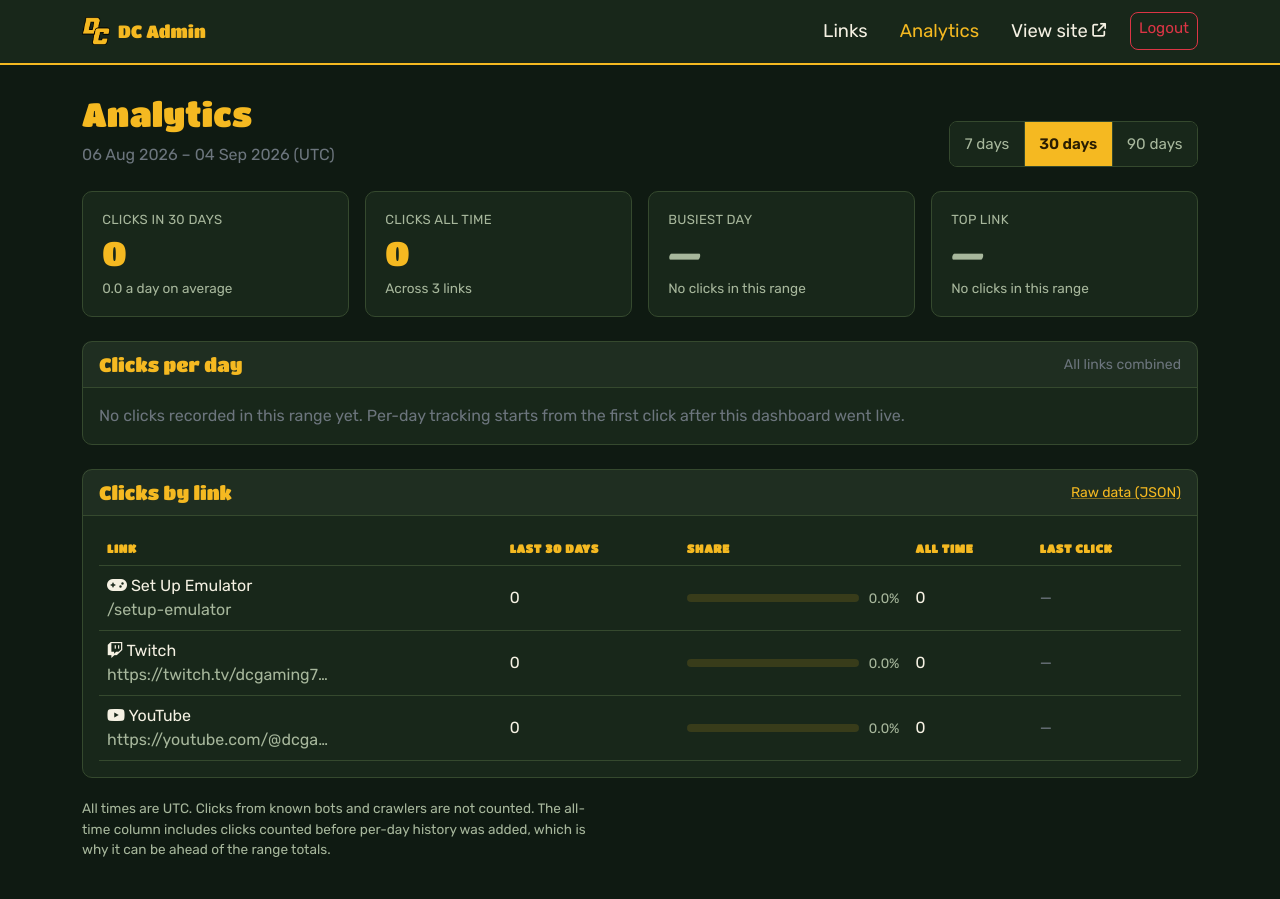
After one commit to pxlhierarchy/dc-gaming-linktree, a Flask app: page /admin/analytics in a window 1280 px wide. The commit adds this page. Run offline with Flask 3, Linux system fonts and the light colour scheme; a user stored in the database is signed in.

Commit message:
Add click analytics dashboard
Link.clicks was a single lifetime counter: it could say a link had 400
clicks but not whether they arrived yesterday or over a year, which is
the actual question. Adds a click_event table storing one timestamped
row per click, so any date range can be counted after the fact.

Link.clicks is kept rather than derived from those rows - it holds the
totals from before the table existed, and it keeps /track/ meaningful if
an insert is ever lost. The page shows both and footnotes why all-time
can be ahead of the range.

/admin/analytics renders stat tiles, a clicks-per-day bar chart and a
per-link breakdown over 7/30/90 days; /admin/analytics.json returns the
same figures. The range lives in the URL so it survives a refresh.

Also on /track/:

- Bots are redirected but no longer counted. A page that is nothing but
  links is exactly what crawlers walk, and counting them made the
  numbers fiction. Verified against Googlebot, Discordbot, curl and
  python-requests, plus five real browser strings to confirm genuine
  visitors are not dropped.
- A failed write can no longer 500 a working link. Sending the visitor
  onward matters more than the statistic.
- Deleting a link now deletes its events explicitly, because SQLite does
  not enforce ON DELETE CASCADE without PRAGMA foreign_keys.

Timestamps in click_event are naive UTC: aware and naive datetimes raise
TypeError when compared, and SQLite and Postgres disagree about which
kind a plain DateTime column returns. Days are bucketed in Python rather
than SQL, since strftime/date_trunc/CAST-to-date differ across the two.

Deploy note: run `flask --app app init-db` against production before
deploying. It only adds the missing table and leaves the existing ones
alone; without it /admin/analytics returns 500.

Co-Authored-By: Claude Opus 5 (1M context) <noreply@anthropic.com>
Claude-Session: https://claude.ai/code/session_019ZgaNyQRTcMd1zKpsu2wL6

```diff
--- a/app.py
+++ b/app.py
@@ -4,7 +4,7 @@ from flask_login import (
     LoginManager, UserMixin, login_user, login_required, logout_user, current_user
 )
 from werkzeug.security import generate_password_hash, check_password_hash
-from datetime import datetime, timezone
+from datetime import datetime, timedelta, time, timezone
 import logging
 import os
 import traceback
@@ -22,6 +22,17 @@ logger = logging.getLogger(__name__)
 def utcnow():
     """Timezone-aware UTC timestamp (datetime.utcnow() is deprecated)."""
     return datetime.now(timezone.utc)
+
+
+def utcnow_naive():
+    """Naive UTC timestamp, for columns that get compared to a cutoff.
+
+    Aware and naive datetimes raise TypeError when compared, and SQLite and
+    Postgres do not agree on which kind they hand back for a plain DateTime
+    column. Analytics filters by date range constantly, so ClickEvent keeps
+    every value - stored and compared - naive UTC.
+    """
+    return datetime.now(timezone.utc).replace(tzinfo=None)
 
 
 # Vercel sets VERCEL=1 in every build and runtime environment.
@@ -121,6 +132,27 @@ class Link(db.Model):
         }
 
 
+class ClickEvent(db.Model):
+    """One row per link click, so clicks can be counted over a date range.
+
+    Link.clicks stays as the all-time counter rather than being derived from
+    these rows: it holds the totals from before this table existed, and it
+    keeps working if a single insert here is ever lost.
+    """
+    __tablename__ = 'click_event'
+
+    id = db.Column(db.Integer, primary_key=True)
+    link_id = db.Column(
+        db.Integer,
+        db.ForeignKey('link.id', ondelete='CASCADE'),
+        nullable=False, index=True,
+    )
+    # Naive UTC - see utcnow_naive(). Indexed because every dashboard query
+    # filters on it.
+    created_at = db.Column(db.DateTime, default=utcnow_naive,
+                           nullable=False, index=True)
+
+
 class Preferences(db.Model):
     id = db.Column(db.Integer, primary_key=True)
     user_id = db.Column(db.Integer, db.ForeignKey('user.id'), nullable=False)
@@ -203,12 +235,42 @@ def setup_emulator():
     return render_template('setup_emulator.html')
 
 
+# Crawlers follow plain <a href> links, and a page that is nothing but links is
+# exactly what they walk. Counting them turns the dashboard into fiction. A
+# substring match will not catch every bot, but it catches the volume.
+BOT_UA_MARKERS = (
+    'bot', 'crawl', 'spider', 'slurp', 'facebookexternalhit', 'preview',
+    'fetch', 'monitor', 'headless', 'curl', 'wget', 'python-requests',
+    'scrapy', 'httpclient', 'okhttp', 'go-http-client', 'embed', 'validator',
+)
+
+
+def looks_automated(user_agent):
+    """True if this request should not be counted as a human click."""
+    ua = (user_agent or '').lower()
+    if not ua:
+        # Every real browser sends a User-Agent. An empty one is a script.
+        return True
+    return any(marker in ua for marker in BOT_UA_MARKERS)
+
+
 @app.route('/track/<int:id>')
 def track_click(id):
-    """Track link clicks and redirect to the target URL"""
+    """Count a link click and redirect to the target URL."""
     link = db.get_or_404(Link, id)
-    link.clicks = (link.clicks or 0) + 1
-    db.session.commit()
+
+    if not looks_automated(request.headers.get('User-Agent')):
+        try:
+            link.clicks = (link.clicks or 0) + 1
+            db.session.add(ClickEvent(link_id=link.id))
+            db.session.commit()
+        except Exception:
+            # Sending the visitor onward matters more than the statistic.
+            # A failed write must never surface as a 500 on a working link.
+            logger.error("Could not record click for link %s: %s",
+                         id, traceback.format_exc())
+            db.session.rollback()
+
     return redirect(link.url)
 
 
@@ -336,6 +398,10 @@ def delete_link(id):
         if link.user_id != current_user.id:
             return jsonify({'success': False, 'message': 'Unauthorized'}), 403
 
+        # SQLite does not enforce ON DELETE CASCADE unless PRAGMA
+        # foreign_keys is on, so clear the click history explicitly. On
+        # Postgres this is a no-op the constraint would have done anyway.
+        ClickEvent.query.filter_by(link_id=link.id).delete(synchronize_session=False)
         db.session.delete(link)
         db.session.commit()
         return jsonify({'success': True})
@@ -361,6 +427,153 @@ def reorder_links():
         logger.error("Error reordering links: %s", traceback.format_exc())
         db.session.rollback()
         return jsonify({'success': False, 'message': str(e)}), 500
+
+
+# ---- Analytics -----------------------------------------------------------
+# Offered ranges, in days. Keep this short - a range picker with eight options
+# is a menu, not a control.
+CLICK_RANGES = (7, 30, 90)
+DEFAULT_CLICK_RANGE = 30
+
+
+def click_analytics(user_id, days):
+    """Everything the analytics dashboard renders, for one owner and range.
+
+    Days are bucketed in Python rather than with SQL date functions:
+    strftime(), date_trunc() and CAST-to-date differ across SQLite and
+    Postgres, and this site's click volume makes the round trip free.
+    """
+    links = (Link.query.filter_by(user_id=user_id)
+             .order_by(Link.position, Link.created_at.desc()).all())
+    link_ids = [link.id for link in links]
+
+    end_day = utcnow_naive().date()
+    start_day = end_day - timedelta(days=days - 1)
+    # Midnight UTC on the first day, so the range is whole days, not "N * 24h
+    # ago" - a partial first day makes the leftmost bar look like a slump.
+    cutoff = datetime.combine(start_day, time.min)
+
+    events = []
+    last_seen = {}
+    tracked_total = 0
+    tracking_since = None
+
+    if link_ids:
+        events = (db.session.query(ClickEvent.link_id, ClickEvent.created_at)
+                  .filter(ClickEvent.link_id.in_(link_ids),
+                          ClickEvent.created_at >= cutoff)
+                  .all())
+
+        # All-time, so the table can show when each link was last used and the
+        # page can say honestly how far back per-day history actually goes.
+        for link_id, last, count in (
+            db.session.query(ClickEvent.link_id,
+                             db.func.max(ClickEvent.created_at),
+                             db.func.count(ClickEvent.id))
+            .filter(ClickEvent.link_id.in_(link_ids))
+            .group_by(ClickEvent.link_id).all()
+        ):
+            last_seen[link_id] = last
+            tracked_total += count
+
+        tracking_since = (db.session.query(db.func.min(ClickEvent.created_at))
+                          .filter(ClickEvent.link_id.in_(link_ids)).scalar())
+
+    # Zero-filled day buckets: a day with no clicks is a real zero and has to
+    # occupy width on the chart, or the time axis lies.
+    buckets = {start_day + timedelta(days=i): 0 for i in range(days)}
+    per_link = {link_id: 0 for link_id in link_ids}
+    for link_id, created_at in events:
+        day = created_at.date()
+        # Both counters move together, so the tiles, the chart and the table
+        # can never disagree - a row timestamped in the future by clock skew
+        # is dropped from all three rather than from only one.
+        if day in buckets:
+            buckets[day] += 1
+            per_link[link_id] = per_link.get(link_id, 0) + 1
+
+    series = [
+        {'date': day.isoformat(),
+         # Built by hand rather than with strftime: the no-pad day directive
+         # is %-d on Linux and %#d on Windows, and this runs on both.
+         'label': '{} {}'.format(day.strftime('%b'), day.day),
+         'clicks': count}
+        for day, count in sorted(buckets.items())
+    ]
+
+    total_range = sum(per_link.values())
+    rows = [{
+        'id': link.id,
+        'title': link.title,
+        'url': link.url,
+        'icon': link.icon or 'fas fa-link',
+        'range_clicks': per_link.get(link.id, 0),
+        'all_time': link.clicks or 0,
+        # Share of the selected range, so the bar and the number agree.
+        'share': round(per_link.get(link.id, 0) * 100.0 / total_range, 1) if total_range else 0.0,
+        'last_click': last_seen.get(link.id),
+    } for link in links]
+    rows.sort(key=lambda row: (-row['range_clicks'], -row['all_time'], row['title'].lower()))
+
+    busiest = max(series, key=lambda point: point['clicks']) if series else None
+    if busiest and not busiest['clicks']:
+        busiest = None
+
+    return {
+        'days': days,
+        'ranges': CLICK_RANGES,
+        'series': series,
+        'rows': rows,
+        'total_range': total_range,
+        'total_all_time': sum(link.clicks or 0 for link in links),
+        'daily_average': round(total_range / days, 1) if days else 0.0,
+        'busiest': busiest,
+        'top_link': next((row for row in rows if row['range_clicks']), None),
+        'tracking_since': tracking_since,
+        'tracked_total': tracked_total,
+        'start_day': start_day,
+        'end_day': end_day,
+    }
+
+
+def _requested_range():
+    """Read ?days= and clamp it to an offered range."""
+    try:
+        days = int(request.args.get('days', DEFAULT_CLICK_RANGE))
+    except (TypeError, ValueError):
+        return DEFAULT_CLICK_RANGE
+    return days if days in CLICK_RANGES else DEFAULT_CLICK_RANGE
+
+
+@app.route('/admin/analytics')
+@login_required
+def admin_analytics():
+    """Click dashboard: totals, clicks per day, and a per-link breakdown."""
+    return render_template('admin_analytics.html',
+                           stats=click_analytics(current_user.id, _requested_range()))
+
+
+@app.route('/admin/analytics.json')
+@login_required
+def admin_analytics_json():
+    """The same figures as JSON, for exporting or checking a number by hand."""
+    stats = click_analytics(current_user.id, _requested_range())
+    return jsonify({
+        'days': stats['days'],
+        'from': stats['start_day'].isoformat(),
+        'to': stats['end_day'].isoformat(),
+        'total_in_range': stats['total_range'],
+        'total_all_time': stats['total_all_time'],
+        'per_day': stats['series'],
+        'links': [{
+            'id': row['id'],
+            'title': row['title'],
+            'url': row['url'],
+            'clicks_in_range': row['range_clicks'],
+            'clicks_all_time': row['all_time'],
+            'last_click': row['last_click'].isoformat() + 'Z' if row['last_click'] else None,
+        } for row in stats['rows']],
+    })
 
 
 # ---- Preferences ---------------------------------------------------------
--- a/static/admin.css
+++ b/static/admin.css
@@ -346,3 +346,165 @@ textarea.form-control { min-height: 96px; }
         transition-duration: 0.01ms !important;
     }
 }
+
+/* --------------------------------------------------------------------------
+   Analytics dashboard
+   -------------------------------------------------------------------------- */
+.analytics-head {
+    display: flex;
+    flex-wrap: wrap;
+    align-items: flex-end;
+    justify-content: space-between;
+    gap: 1rem;
+    margin-bottom: 1.5rem;
+}
+
+/* Range picker: segmented control, links not buttons - the range lives in the
+   URL so it survives a refresh. */
+.range-picker {
+    display: flex;
+    border: 1px solid var(--border);
+    border-radius: 8px;
+    overflow: hidden;
+}
+
+.range-btn {
+    padding: 0 0.9rem;
+    min-height: 44px;
+    display: inline-flex;
+    align-items: center;
+    color: var(--text-muted);
+    text-decoration: none;
+    font-size: 0.95rem;
+    white-space: nowrap;
+    background-color: var(--surface);
+    border-right: 1px solid var(--border);
+}
+
+.range-btn:last-child { border-right: 0; }
+.range-btn:hover      { color: var(--text); }
+
+.range-btn.is-active {
+    background-color: var(--accent);
+    color: var(--accent-ink);
+    font-weight: 600;
+}
+
+/* Stat tiles. The number is the chart here - four headline figures that would
+   each be a one-bar bar chart otherwise. */
+.stat-row {
+    display: grid;
+    grid-template-columns: repeat(auto-fit, minmax(190px, 1fr));
+    gap: 1rem;
+    margin-bottom: 1.5rem;
+}
+
+.stat-tile {
+    background-color: var(--surface);
+    border: 1px solid var(--border);
+    border-radius: 10px;
+    padding: 1.1rem 1.2rem;
+}
+
+.stat-label {
+    margin: 0 0 0.35rem;
+    font-size: 0.82rem;
+    letter-spacing: 0.02em;
+    text-transform: uppercase;
+    color: var(--text-muted);
+}
+
+.stat-value {
+    margin: 0;
+    font-family: var(--font-display);
+    font-size: clamp(1.6rem, 4vw, 2.1rem);
+    line-height: 1.1;
+    color: var(--accent);
+}
+
+/* A link title is words, not a figure - it needs to wrap and cannot carry the
+   full display size. */
+.stat-value--sm {
+    font-size: clamp(1.05rem, 2.6vw, 1.3rem);
+    overflow-wrap: anywhere;
+}
+
+.stat-value--empty { color: var(--text-muted); }
+
+.stat-note {
+    margin: 0.4rem 0 0;
+    font-size: 0.85rem;
+    color: var(--text-muted);
+}
+
+/* Fixed height so the canvas has something to be responsive against - Chart.js
+   with maintainAspectRatio:false collapses to 0 in an auto-height parent. */
+.chart-frame {
+    position: relative;
+    height: 300px;
+}
+
+@media (min-width: 900px) {
+    .chart-frame { height: 340px; }
+}
+
+.table .num {
+    font-variant-numeric: tabular-nums;
+}
+
+/* Share bar: same value as the number beside it, there to make the ranking
+   scannable rather than to add information. */
+.share {
+    display: flex;
+    align-items: center;
+    gap: 0.6rem;
+    min-width: 120px;
+}
+
+.share-track {
+    flex: 1;
+    height: 8px;
+    border-radius: 4px;
+    background-color: rgba(245, 185, 33, 0.14);
+    overflow: hidden;
+}
+
+.share-fill {
+    display: block;
+    height: 100%;
+    border-radius: 4px;
+    background-color: var(--accent);
+}
+
+.share-num {
+    font-size: 0.85rem;
+    color: var(--text-muted);
+    font-variant-numeric: tabular-nums;
+    white-space: nowrap;
+}
+
+.analytics-footnote {
+    margin-top: 1.25rem;
+    font-size: 0.85rem;
+    color: var(--text-muted);
+    max-width: 60ch;
+}
+
+/* Bootstrap's default link blue has no place in this palette. */
+.card-header a,
+.analytics-footnote a {
+    color: var(--accent);
+    text-decoration-color: rgba(245, 185, 33, 0.45);
+}
+
+.card-header a:hover,
+.analytics-footnote a:hover { color: #ffc94a; }
+
+/* The analytics Link cell keeps title and URL in one wrapper so the stacked
+   mobile grid sees a single value item - see the comment in the template. */
+.link-cell-title { display: block; }
+.link-cell .cell-url { display: block; }
+
+/* A grid track of 1fr has an automatic minimum size, so a long URL would push
+   the value column past the card edge instead of being ellipsised. */
+.link-cell { min-width: 0; }
--- /dev/null
+++ b/templates/admin_analytics.html
@@ -0,0 +1,247 @@
+{% extends "admin_base.html" %}
+
+{% block title %}Analytics - DC Gaming Admin{% endblock %}
+
+{% block content %}
+<div class="analytics-head">
+    <div>
+        <h1 class="mb-1">Analytics</h1>
+        <p class="text-secondary mb-0">
+            {{ stats.start_day.strftime('%d %b %Y') }} &ndash; {{ stats.end_day.strftime('%d %b %Y') }}
+            <span class="text-nowrap">(UTC)</span>
+        </p>
+    </div>
+
+    {# A plain link group, not JS: the range is a URL, so it survives a
+       refresh and can be bookmarked. #}
+    <div class="range-picker" role="group" aria-label="Date range">
+        {% for days in stats.ranges %}
+        <a class="range-btn {% if days == stats.days %}is-active{% endif %}"
+           href="{{ url_for('admin_analytics', days=days) }}"
+           {% if days == stats.days %}aria-current="true"{% endif %}>{{ days }} days</a>
+        {% endfor %}
+    </div>
+</div>
+
+<!-- ============================ Stat tiles ============================ -->
+<div class="stat-row">
+    <div class="stat-tile">
+        <p class="stat-label">Clicks in {{ stats.days }} days</p>
+        <p class="stat-value">{{ '{:,}'.format(stats.total_range) }}</p>
+        <p class="stat-note">{{ stats.daily_average }} a day on average</p>
+    </div>
+    <div class="stat-tile">
+        <p class="stat-label">Clicks all time</p>
+        <p class="stat-value">{{ '{:,}'.format(stats.total_all_time) }}</p>
+        <p class="stat-note">Across {{ stats.rows|length }} link{{ '' if stats.rows|length == 1 else 's' }}</p>
+    </div>
+    <div class="stat-tile">
+        <p class="stat-label">Busiest day</p>
+        {% if stats.busiest %}
+        <p class="stat-value">{{ stats.busiest.clicks }}</p>
+        <p class="stat-note">{{ stats.busiest.label }}</p>
+        {% else %}
+        <p class="stat-value stat-value--empty">&mdash;</p>
+        <p class="stat-note">No clicks in this range</p>
+        {% endif %}
+    </div>
+    <div class="stat-tile">
+        <p class="stat-label">Top link</p>
+        {% if stats.top_link %}
+        <p class="stat-value stat-value--sm">{{ stats.top_link.title }}</p>
+        <p class="stat-note">{{ stats.top_link.range_clicks }} click{{ '' if stats.top_link.range_clicks == 1 else 's' }}
+            &middot; {{ stats.top_link.share }}% of the range</p>
+        {% else %}
+        <p class="stat-value stat-value--empty">&mdash;</p>
+        <p class="stat-note">No clicks in this range</p>
+        {% endif %}
+    </div>
+</div>
+
+<!-- ============================== Chart =============================== -->
+<div class="card mb-4">
+    <div class="card-header d-flex flex-wrap gap-2 justify-content-between align-items-center">
+        <h5 class="mb-0">Clicks per day</h5>
+        <span class="text-secondary small">All links combined</span>
+    </div>
+    <div class="card-body">
+        {% if stats.total_range %}
+        <div class="chart-frame">
+            <canvas id="clicksChart" role="img"
+                    aria-label="Clicks per day over the last {{ stats.days }} days. The per-link table below lists the same clicks by destination."></canvas>
+        </div>
+        {% else %}
+        <p class="text-secondary mb-0">
+            No clicks recorded in this range yet.
+            {% if not stats.tracked_total %}
+            Per-day tracking starts from the first click after this dashboard went live.
+            {% endif %}
+        </p>
+        {% endif %}
+    </div>
+</div>
+
+<!-- ============================== Table ============================== -->
+<div class="card">
+    <div class="card-header d-flex flex-wrap gap-2 justify-content-between align-items-center">
+        <h5 class="mb-0">Clicks by link</h5>
+        <a class="small" href="{{ url_for('admin_analytics_json', days=stats.days) }}"
+           target="_blank" rel="noopener">Raw data (JSON)</a>
+    </div>
+    <div class="card-body">
+        {% if stats.rows %}
+        <div class="table-responsive">
+            <table class="table table-stack align-middle mb-0">
+                <thead>
+                    <tr>
+                        <th scope="col">Link</th>
+                        <th scope="col">Last {{ stats.days }} days</th>
+                        <th scope="col">Share</th>
+                        <th scope="col">All time</th>
+                        <th scope="col">Last click</th>
+                    </tr>
+                </thead>
+                <tbody>
+                    {% for row in stats.rows %}
+                    <tr>
+                        {# One wrapper element, deliberately: below 768px the
+                           cell becomes a two-column grid, and a bare icon and
+                           text node would each be placed as their own grid
+                           item and break across rows. #}
+                        <td data-label="Link">
+                            <div class="link-cell">
+                                <span class="link-cell-title">
+                                    <i class="{{ row.icon }}" aria-hidden="true"></i>
+                                    {{ row.title }}
+                                </span>
+                                <span class="cell-url" title="{{ row.url }}">{{ row.url }}</span>
+                            </div>
+                        </td>
+                        <td data-label="Last {{ stats.days }}d" class="num">{{ row.range_clicks }}</td>
+                        <td data-label="Share">
+                            {# The bar and the number carry the same value; the
+                               bar is there to make the ranking scannable. #}
+                            <div class="share">
+                                <span class="share-track">
+                                    <span class="share-fill" style="width: {{ row.share }}%"></span>
+                                </span>
+                                <span class="share-num">{{ row.share }}%</span>
+                            </div>
+                        </td>
+                        <td data-label="All time" class="num">{{ row.all_time }}</td>
+                        <td data-label="Last click">
+                            {% if row.last_click %}
+                            <span class="text-secondary">{{ row.last_click.strftime('%d %b %Y, %H:%M') }}</span>
+                            {% else %}
+                            <span class="text-secondary">&mdash;</span>
+                            {% endif %}
+                        </td>
+                    </tr>
+                    {% endfor %}
+                </tbody>
+            </table>
+        </div>
+        {% else %}
+        <p class="text-secondary mb-0">No links yet. Add one on the Links tab.</p>
+        {% endif %}
+    </div>
+</div>
+
+<p class="analytics-footnote">
+    All times are UTC. Clicks from known bots and crawlers are not counted.
+    {% if stats.tracking_since %}
+    Per-day history begins {{ stats.tracking_since.strftime('%d %b %Y') }}; the
+    all-time column also includes clicks counted before then.
+    {% else %}
+    The all-time column includes clicks counted before per-day history was
+    added, which is why it can be ahead of the range totals.
+    {% endif %}
+</p>
+{% endblock %}
+
+{% block scripts %}
+{% if stats.total_range %}
+<script src="https://cdn.jsdelivr.net/npm/chart.js@4.4.3/dist/chart.umd.min.js"></script>
+<script id="clicksData" type="application/json">{{ stats.series | tojson }}</script>
+<script>
+document.addEventListener('DOMContentLoaded', function () {
+    var points = JSON.parse(document.getElementById('clicksData').textContent);
+    var css = getComputedStyle(document.documentElement);
+    var accent = css.getPropertyValue('--accent').trim() || '#F5B921';
+    var ink = css.getPropertyValue('--text').trim() || '#F5F1E3';
+    var muted = css.getPropertyValue('--text-muted').trim() || '#A7B79C';
+    var grid = css.getPropertyValue('--border').trim() || '#35492E';
+    var surface = css.getPropertyValue('--surface').trim() || '#18271A';
+
+    new Chart(document.getElementById('clicksChart'), {
+        type: 'bar',
+        data: {
+            labels: points.map(function (p) { return p.label; }),
+            datasets: [{
+                label: 'Clicks',
+                data: points.map(function (p) { return p.clicks; }),
+                backgroundColor: accent,
+                hoverBackgroundColor: '#ffc94a',
+                borderRadius: 4,
+                // Round the top of the bar only - the base sits on the axis.
+                borderSkipped: 'bottom',
+                // Thin marks with real air between them. A saturated fill at
+                // full category width reads as a wall of yellow rather than as
+                // data, and a short range would render as a few huge slabs.
+                maxBarThickness: 20,
+                categoryPercentage: 0.9,
+                barPercentage: 0.7
+            }]
+        },
+        options: {
+            responsive: true,
+            maintainAspectRatio: false,
+            animation: { duration: window.matchMedia('(prefers-reduced-motion: reduce)').matches ? 0 : 400 },
+            // One series, so no legend: the card header names it.
+            plugins: {
+                legend: { display: false },
+                tooltip: {
+                    backgroundColor: surface,
+                    borderColor: grid,
+                    borderWidth: 1,
+                    titleColor: ink,
+                    bodyColor: ink,
+                    padding: 10,
+                    displayColors: false,
+                    callbacks: {
+                        label: function (ctx) {
+                            var n = ctx.parsed.y;
+                            return n + (n === 1 ? ' click' : ' clicks');
+                        }
+                    }
+                }
+            },
+            scales: {
+                x: {
+                    grid: { display: false },
+                    border: { color: grid },
+                    ticks: {
+                        color: muted,
+                        maxRotation: 0,
+                        autoSkipPadding: 16
+                    }
+                },
+                y: {
+                    beginAtZero: true,
+                    grid: { color: grid, drawTicks: false },
+                    border: { display: false },
+                    ticks: {
+                        color: muted,
+                        padding: 8,
+                        // Clicks are whole things; a "2.5 clicks" gridline is
+                        // nonsense on a low-volume day.
+                        precision: 0
+                    }
+                }
+            }
+        }
+    });
+});
+</script>
+{% endif %}
+{% endblock %}
--- a/templates/admin_base.html
+++ b/templates/admin_base.html
@@ -36,6 +36,10 @@
                            href="{{ url_for('admin_dashboard') }}">Links</a>
                     </li>
                     <li class="nav-item">
+                        <a class="nav-link {% if request.endpoint == 'admin_analytics' %}active{% endif %}"
+                           href="{{ url_for('admin_analytics') }}">Analytics</a>
+                    </li>
+                    <li class="nav-item">
                         <a class="nav-link" href="{{ url_for('index') }}" target="_blank" rel="noopener">
                             View site <i class="fas fa-arrow-up-right-from-square fa-xs"></i>
                         </a>
```
Also changed, not shown: HANDOFF.md (+92 -2 lines), README.md.
